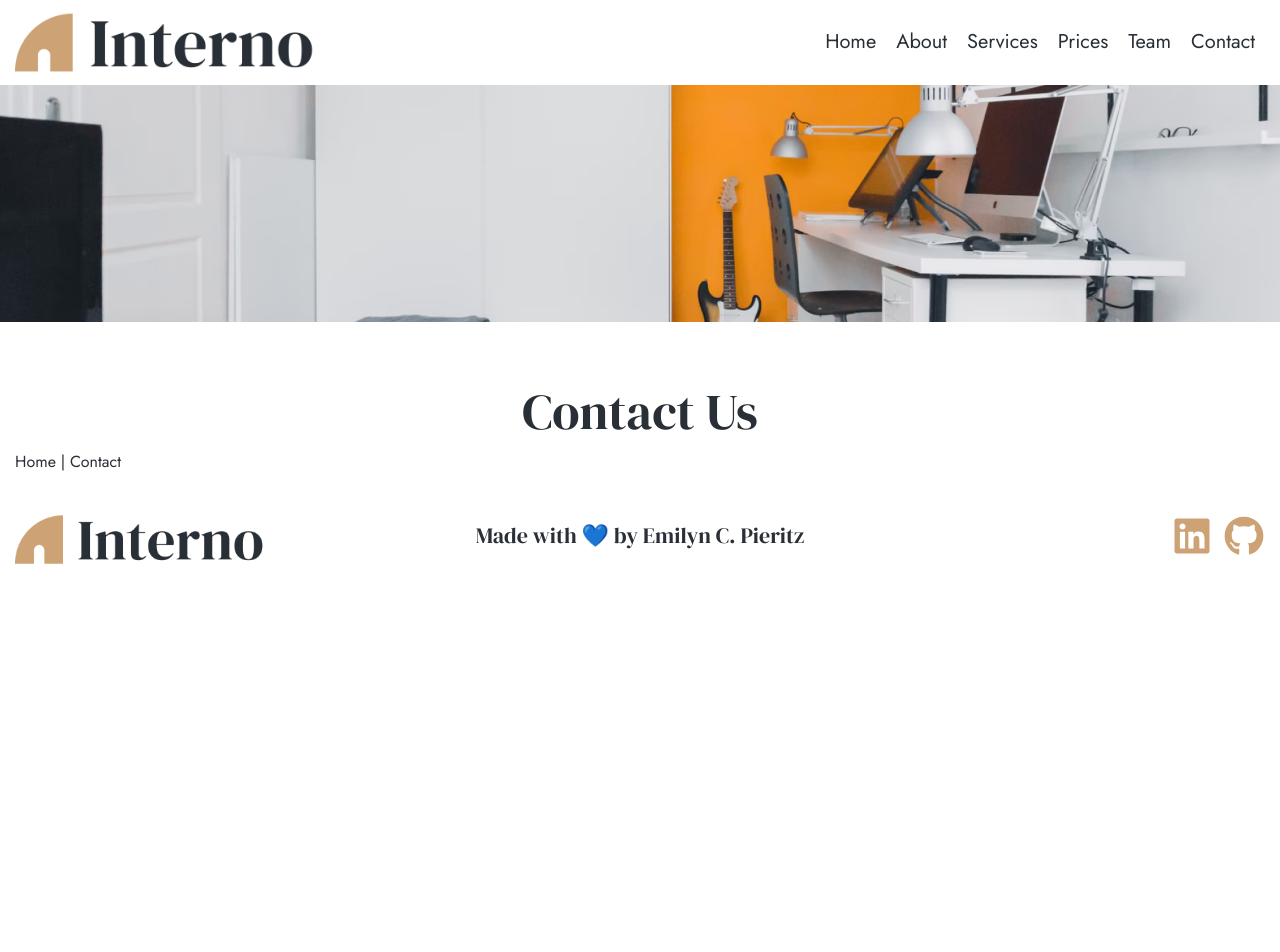
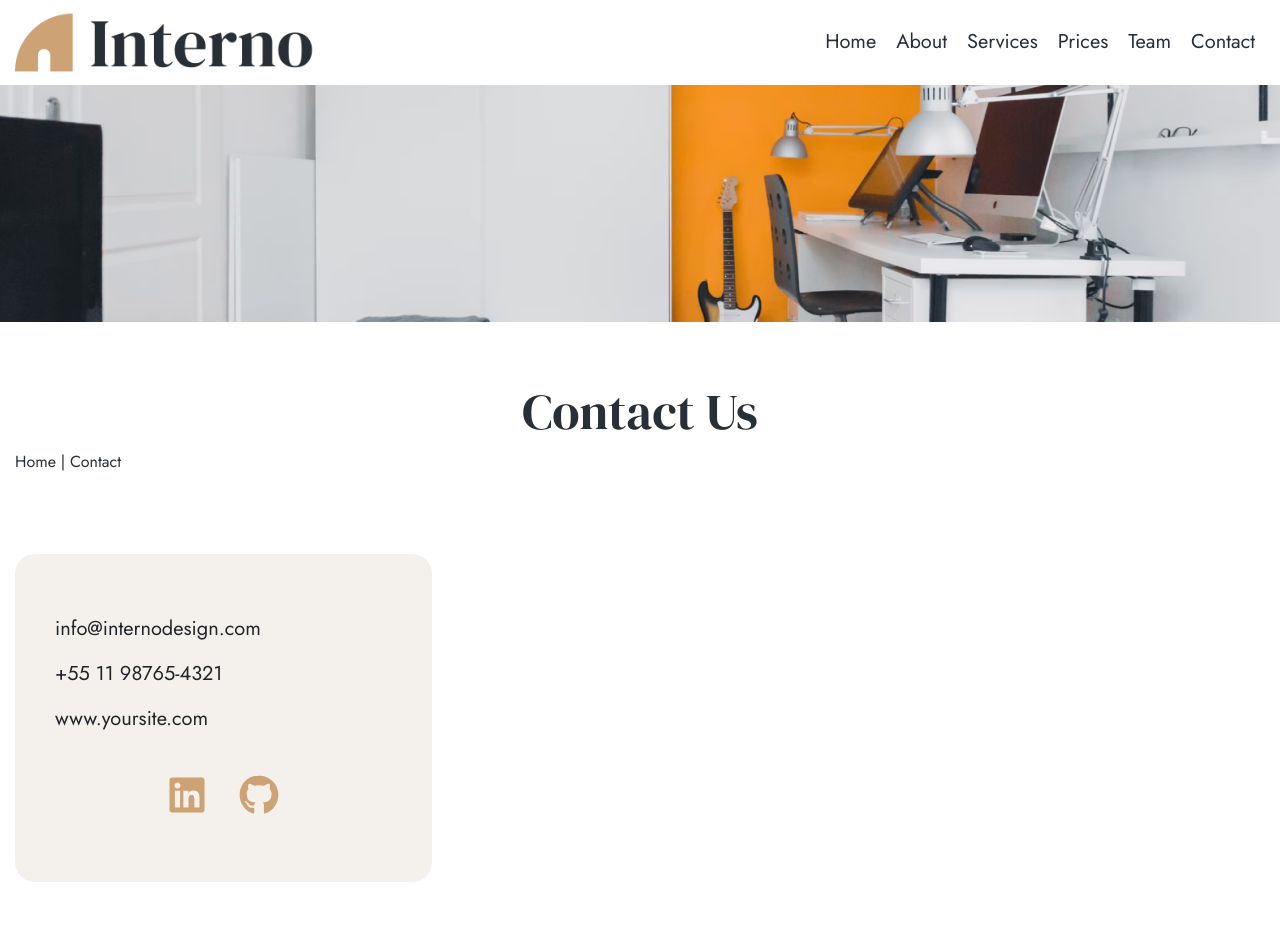
Before and after one commit to ecpieritz/interno-design, a Vue app: page /contact in a window 1280 px wide. Shown: the top 952 px of the page. Before the commit the page ends 800 px from the top, so only its background shows below. Built offline with nearby package versions, Linux system fonts and the light colour scheme.

Commit message:
Added contact/form/socials component

```diff
--- a/src/components/contact/form.vue
+++ b/src/components/contact/form.vue
@@ -1,48 +1,20 @@
 
 <template>
-  <div class="id-team__cards" id="id-team__cards">
+  <div class="id-contact__form" id="id-contact__form">
     <div class="container">
       <div class="row">
-        <div class="col-lg-3 col-md-6">
-          <img src="@/assets/images/id-team__01.jpg" alt="">
-          <h3>Isabella Silva</h3>
-          <p>CEO | Pará/Brazil</p>
+        <div class="col-md-4 id-contact__form__contacts">
+          <div class="item"><font-awesome-icon :icon="['fas', 'envelope']" /> info@internodesign.com</div>
+          <div class="item"><font-awesome-icon :icon="['fab', 'whatsapp']" /> +55 11 98765-4321</div>
+          <div class="item"><font-awesome-icon :icon="['fas', 'globe']" /> www.yoursite.com</div>
+          <div class="links">
+            <a class="btn img-btn gold" href="https://www.linkedin.com/in/ecpieritz/" target="_blank"
+              rel="noopener noreferrer"><font-awesome-icon :icon="['fab', 'linkedin']" /></a>
+            <a class="btn img-btn gold" href="https://github.com/ecpieritz" target="_blank"
+              rel="noopener noreferrer"><font-awesome-icon :icon="['fab', 'github']" /></a>
+          </div>
         </div>
-        <div class="col-lg-3 col-md-6">
-          <img src="@/assets/images/id-team__02.jpg" alt="">
-          <h3>Sophia Santos</h3>
-          <p>CEO | São Paulo/Brazil</p>
-        </div>
-        <div class="col-lg-3 col-md-6">
-          <img src="@/assets/images/id-team__03.jpg" alt="">
-          <h3>Manuela Oliveira</h3>
-          <p>Designer | Minas Gerais/Brazil</p>
-        </div>
-        <div class="col-lg-3 col-md-6">
-          <img src="@/assets/images/id-team__04.jpg" alt="">
-          <h3>Laura Pereira</h3>
-          <p>Designer | Rio de Janeiro/Brazil</p>
-        </div>
-        <div class="col-lg-3 col-md-6">
-          <img src="@/assets/images/id-team__05.jpg" alt="">
-          <h3>Valentina Watanabe</h3>
-          <p>Marketing | São Paulo/Brazil</p>
-        </div>
-        <div class="col-lg-3 col-md-6">
-          <img src="@/assets/images/id-team__06.jpg" alt="">
-          <h3>Helena Rodrigues</h3>
-          <p>Architect | Paraná/Brazil</p>
-        </div>
-        <div class="col-lg-3 col-md-6">
-          <img src="@/assets/images/id-team__07.jpg" alt="">
-          <h3>Gabriela Carvalho</h3>
-          <p>Architect | Fortaleza/Brazil</p>
-        </div>
-        <div class="col-lg-3 col-md-6">
-          <img src="@/assets/images/id-team__08.jpg" alt="">
-          <h3>Beatriz Almeida</h3>
-          <p>Architect | Mato Grosso/Brazil</p>
-        </div>
+        <div class="col-md-8"></div>
       </div>
     </div>
   </div>
@@ -50,7 +22,7 @@
 
 <script>
 export default {
-  name: 'TeamCardsComponent',
+  name: 'ContactFormComponent',
   components: {
   }
 }
@@ -59,21 +31,39 @@ export default {
 <style lang="scss">
 @import '@/styles.scss';
 
-.id-team {
-  &__cards {
+.id-contact {
+  &__form {
     margin: 80px 0;
 
-    img{
-      width: 100%;
-      border-radius: 16px;
-      margin-top: 30px;
-    }
-    h3{
-      margin: 20px 0 0;
-    }
-
-    p{
-      font-size: 18px;
+    &__contacts{
+      background-color: $id-light;
+      border-radius: 20px;
+      padding: 60px 40px;
+      .item{
+        display: flex;
+        align-items: center;
+        margin-bottom: 15px;
+        font-size: 20px;
+        svg{
+          color: $id-gold;
+          width: 35px;
+          height: 35px;
+          margin-right: 20px;
+        }
+      }
+      .links{
+        margin-top: 40px;
+        display: flex;
+        justify-content: center;
+        .btn{
+          svg{
+            margin-left: 0;
+          }
+          &:last-child{
+            margin-left: 30px;
+          }
+        }
+      }
     }
   }
 }
--- a/src/views/ContactView.vue
+++ b/src/views/ContactView.vue
@@ -3,16 +3,18 @@
     <Banner />
 
     <div class="container">
+      <Form />
     </div>
   </main>
 </template>
 
 <script>
 import Banner from '@/components/contact/banner.vue'
+import Form from '@/components/contact/form.vue'
 export default {
   name: 'DefaultBannerView',
   components: {
-    Banner
+    Banner, Form
   }
 }
 </script>
```
